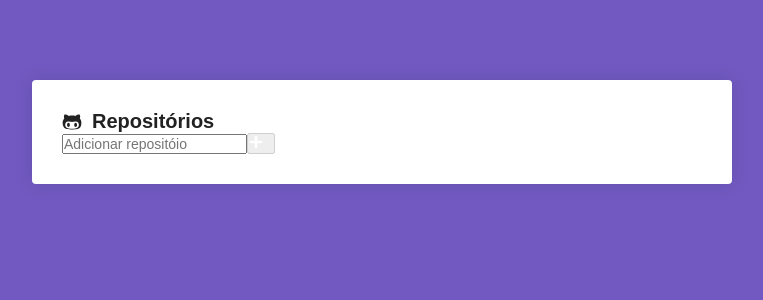
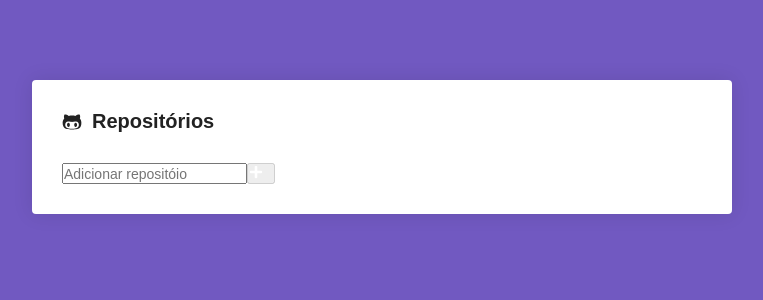
Before and after one commit to jonathanccalixto/repositories-github-react, a React (Create React App) app: page / in a window 1280 px wide. Shown: the top 300 px of the page, without its empty margins (258-1021 px from the left). Built offline with nearby package versions, Linux system fonts and the light colour scheme.

Commit message:
Adding Form styles

```diff
--- a/src/pages/Main/styles.js
+++ b/src/pages/Main/styles.js
@@ -20,6 +20,10 @@ export const Container = styled.div`
   }
 `;
 
-export const Form = styled.form``;
+export const Form = styled.form`
+  display: flex;
+  flex-direction: row;
+  margin-top: 30px;
+`;
 
 export const SubmitButton = styled.button``;
```
